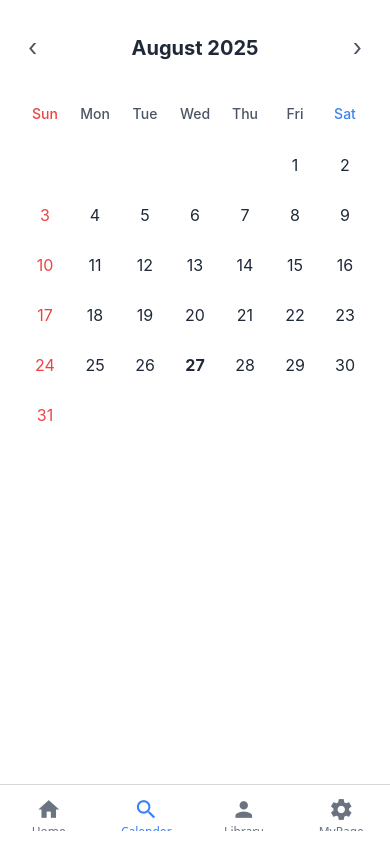
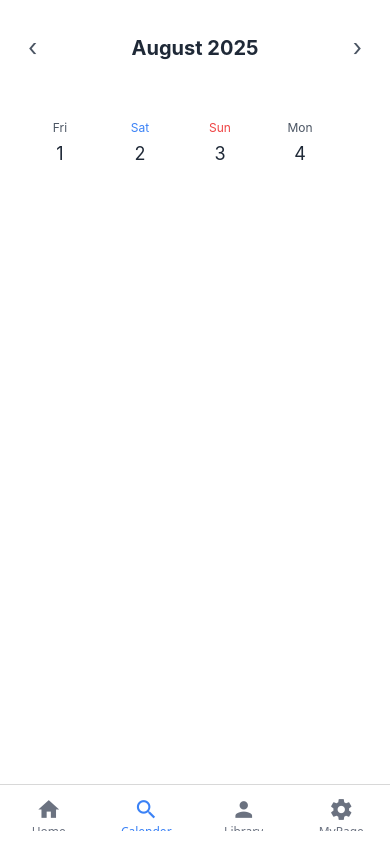
Before and after one commit to kiakim01/Bunnit, a React Native app: screen /Calender in a window 390 px wide. Built offline with nearby package versions, Linux system fonts and the light colour scheme.

Commit message:
Feat. Monthly & WeeklyView

```diff
--- /dev/null
+++ b/src/component/MonthlyDateItem.tsx
@@ -0,0 +1,56 @@
+import React from 'react';
+import { Text, View, TouchableOpacity } from 'react-native';
+
+interface DateItemProps {
+  day: number | null;
+  dayIndex: number;
+  isSelected: boolean;
+  isToday: boolean;
+  onPress: (day: number) => void;
+  disabled?: boolean;
+}
+
+const MonthlyDateItem: React.FC<DateItemProps> = ({
+  day,
+  dayIndex,
+  isSelected,
+  isToday,
+  onPress,
+  disabled = false,
+}) => {
+  return (
+    <TouchableOpacity
+      className={'flex-1 aspect-square items-center justify-center'}
+      disabled={disabled || !day}
+      onPress={() => {
+        if (day) {
+          onPress(day);
+        }
+      }}
+    >
+      {day && (
+        <View
+          className={`w-10 h-10 items-center justify-center rounded-full ${
+            isSelected ? 'border-blue-500 border-2' : ''
+          }`}
+        >
+          <Text
+            className={`text-base text-gray-800 ${
+              isToday
+                ? 'font-bold'
+                : dayIndex === 0
+                ? 'text-red-500'
+                : dayIndex === 6
+                ? 'text-blue-500'
+                : ''
+            }`}
+          >
+            {day}
+          </Text>
+        </View>
+      )}
+    </TouchableOpacity>
+  );
+};
+
+export default MonthlyDateItem;
--- /dev/null
+++ b/src/component/WeeklyDateItem.tsx
@@ -0,0 +1,49 @@
+import React from 'react';
+import { Text, View, TouchableOpacity } from 'react-native';
+
+interface WeeklyDateItemProps {
+  day: number;
+  dayName: string;
+  dayOfWeek: number;
+  isSelected: boolean;
+  isToday: boolean;
+  onPress: (day: number) => void;
+}
+
+const WeeklyDateItem: React.FC<WeeklyDateItemProps> = ({
+  day,
+  dayName,
+  dayOfWeek,
+  isSelected,
+  isToday,
+  onPress,
+}) => {
+  return (
+    <TouchableOpacity onPress={() => onPress(day)} className="mx-2">
+      <View
+        className={`w-16 h-20 items-center justify-center rounded-2xl ${
+          isSelected ? 'border-blue-500 border-2' : ''
+        }`}
+      >
+        <Text
+          className={`text-xs mb-1 ${
+            dayOfWeek === 0
+              ? 'text-red-500'
+              : dayOfWeek === 6
+              ? 'text-blue-500'
+              : 'text-gray-600'
+          }`}
+        >
+          {dayName}
+        </Text>
+        <Text
+          className={`text-lg ${isToday ? 'text-blue-500' : 'text-gray-800'}`}
+        >
+          {day}
+        </Text>
+      </View>
+    </TouchableOpacity>
+  );
+};
+
+export default WeeklyDateItem;
--- a/src/screens/calendar/CalenderScreen.tsx
+++ b/src/screens/calendar/CalenderScreen.tsx
@@ -5,11 +5,15 @@ import {
   View,
   TouchableOpacity,
   FlatList,
+  ScrollView,
 } from 'react-native';
+import MonthlyDateItem from '../../component/MonthlyDateItem.tsx';
+import WeeklyDateItem from '../../component/WeeklyDateItem.tsx';
 
 const CalenderScreen = () => {
   const [currentDate, setCurrentDate] = useState(new Date());
   const [selectDate, setSelectDate] = useState<number>();
+  const [isMonthlyView, setIsMonthlyView] = useState<boolean>(false);
 
   const monthNames = [
     'January',
@@ -83,7 +87,7 @@ const CalenderScreen = () => {
     <SafeAreaView className={'h-full bg-white'}>
       <View className={'flex-1 px-5 pt-6'}>
         {/* 헤더: 월/연도 표시 및 네비게이션 */}
-        <View className={'flex-row justify-between items-center mb-6'}>
+        <View className={'flex-row justify-between items-center mb-4'}>
           <TouchableOpacity onPress={goToPreviousMonth} className={'p-2'}>
             <Text className={'text-2xl text-gray-600'}>‹</Text>
           </TouchableOpacity>
@@ -100,6 +104,7 @@ const CalenderScreen = () => {
         </View>
 
         {/* 요일 헤더 */}
+        {isMonthlyView && (
           <View className={'flex-row mb-2'}>
             {daysOfWeek.map((day, index) => (
               <View key={index} className={'flex-1 items-center py-2'}>
@@ -117,8 +122,9 @@ const CalenderScreen = () => {
               </View>
             ))}
           </View>
+        )}
 
-        {/* 달력 그리드 */}
+        {isMonthlyView ? (
           <FlatList
             data={days}
             numColumns={7}
@@ -126,41 +132,48 @@ const CalenderScreen = () => {
             renderItem={({ item: day, index }) => {
               const dayIndex = index % 7;
               return (
-              <TouchableOpacity
-                className={'flex-1 aspect-square  items-center justify-center'}
-                disabled={!day}
-                onPress={() => {
-                  if (day) {
-                    setSelectDate(day);
-                  }
-                }}
-              >
-                {day && (
-                  <View
-                    className={`w-10 h-10 items-center justify-center rounded-full ${
-                      selectDate === day ? 'border-blue-500 border-2 ' : ''
-                    }`}
-                  >
-                    <Text
-                      className={`text-base text-gray-800 ${
-                        isToday(day)
-                          ? 'font-bold'
-                          : dayIndex === 0
-                          ? 'text-red-500'
-                          : dayIndex === 6
-                          ? 'text-blue-500'
-                          : ''
-                      }`}
-                    >
-                      {day}
-                    </Text>
-                  </View>
-                )}
-              </TouchableOpacity>
+                <MonthlyDateItem
+                  day={day}
+                  dayIndex={dayIndex}
+                  isSelected={selectDate === day}
+                  isToday={isToday(day)}
+                  onPress={selectedDay => setSelectDate(selectedDay)}
+                />
               );
             }}
             scrollEnabled={false}
           />
+        ) : (
+          <ScrollView
+            horizontal
+            showsHorizontalScrollIndicator={false}
+            className="py-4"
+          >
+            {days
+              .filter(day => day !== null)
+              .map((day, index) => {
+                const date = new Date(
+                  currentDate.getFullYear(),
+                  currentDate.getMonth(),
+                  day as number,
+                );
+                const dayOfWeek = date.getDay();
+                const dayName = daysOfWeek[dayOfWeek];
+
+                return (
+                  <WeeklyDateItem
+                    key={index}
+                    day={day as number}
+                    dayName={dayName}
+                    dayOfWeek={dayOfWeek}
+                    isSelected={selectDate === day}
+                    isToday={isToday(day as number)}
+                    onPress={selectedDay => setSelectDate(selectedDay)}
+                  />
+                );
+              })}
+          </ScrollView>
+        )}
       </View>
     </SafeAreaView>
   );
```
Lines whose indentation alone changed are shown as unchanged.
